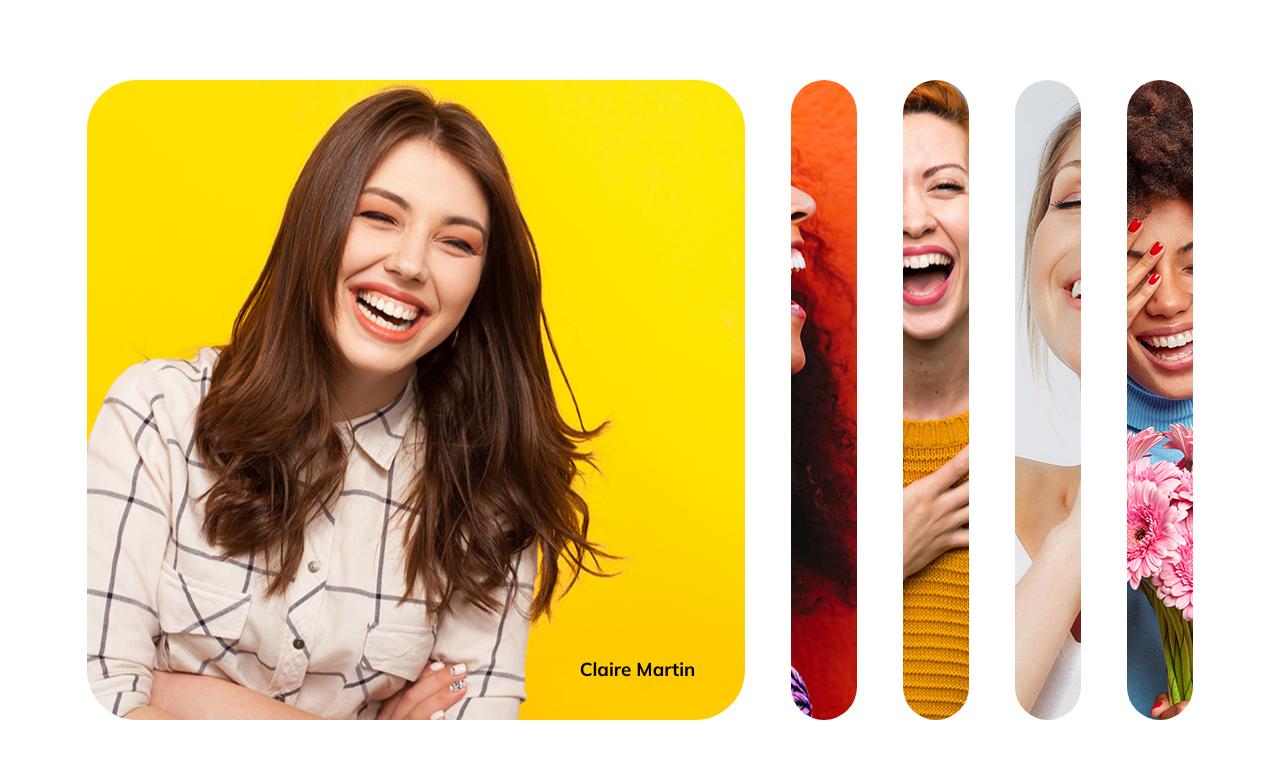
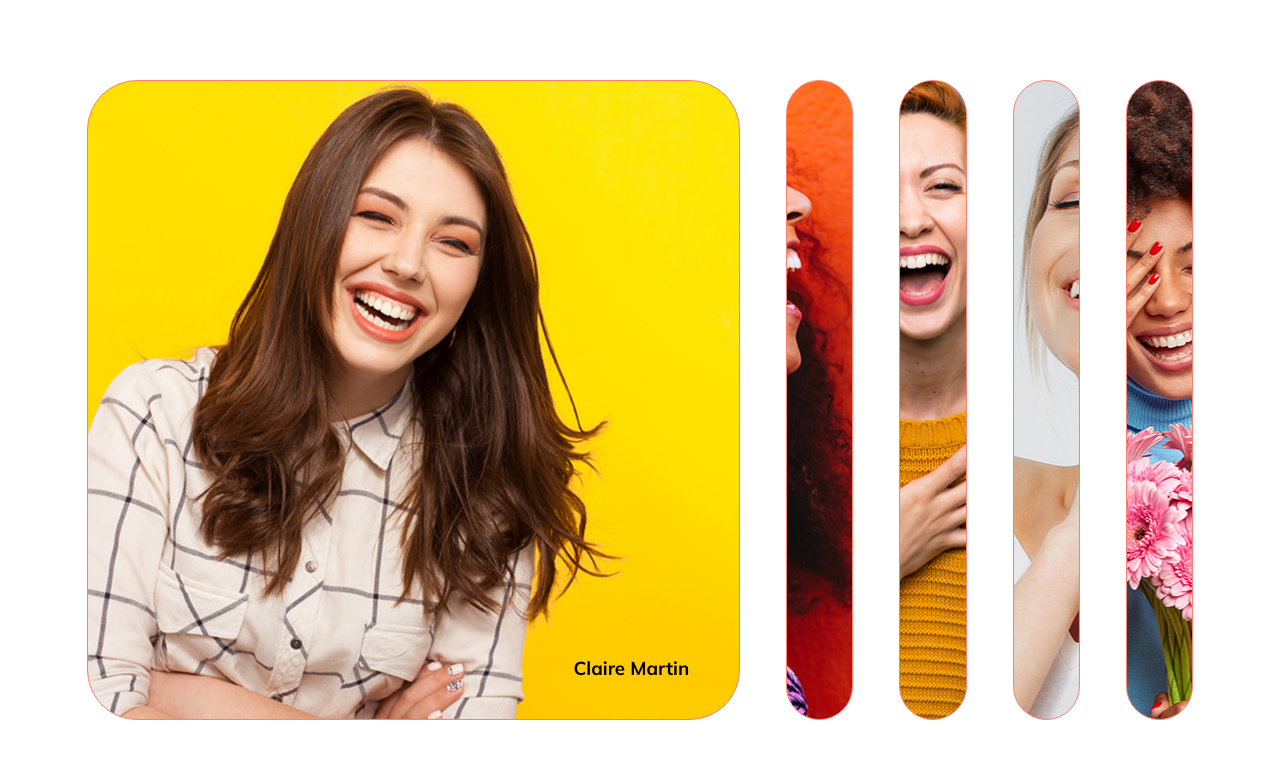
Before and after one commit to 50-vanilla-projects/01-Expanding-Cards, a plain HTML site: page index.html in a window 1280 px wide. Drawn offline with Linux system fonts and the light colour scheme.

Commit message:
css: add border to panel to debug background-image not showing

```diff
--- a/styles.css
+++ b/styles.css
@@ -32,6 +32,7 @@ body {
   cursor: pointer;
   position: relative;
   transition: 350ms ease-in;
+  border: 1pt solid salmon;
 }
 
 .panel h3 {
```
